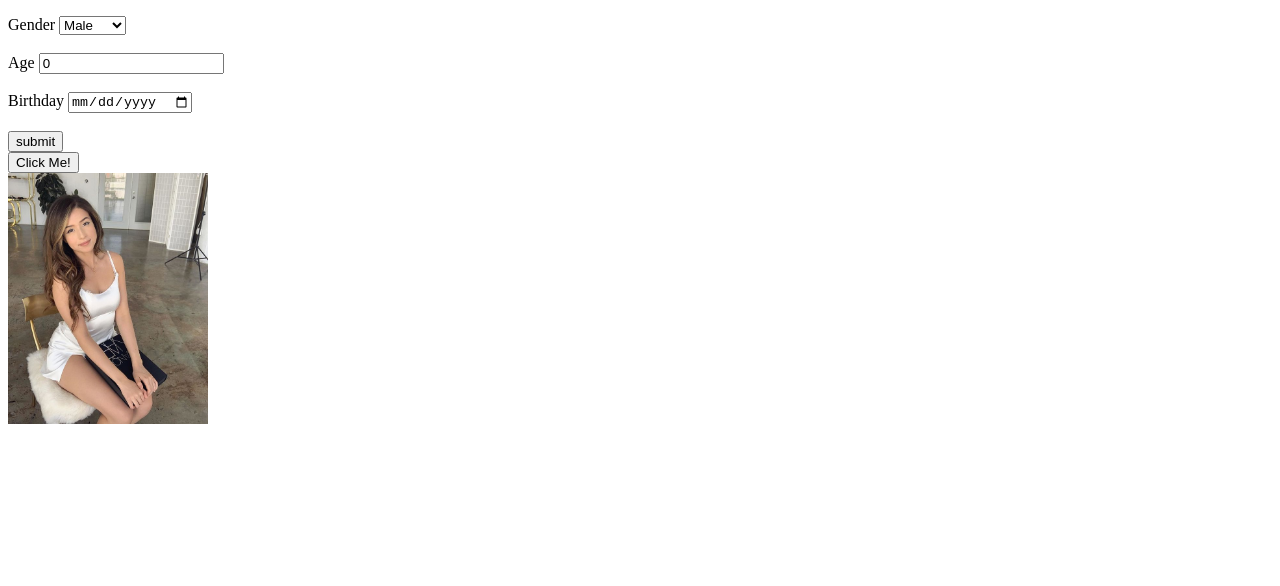
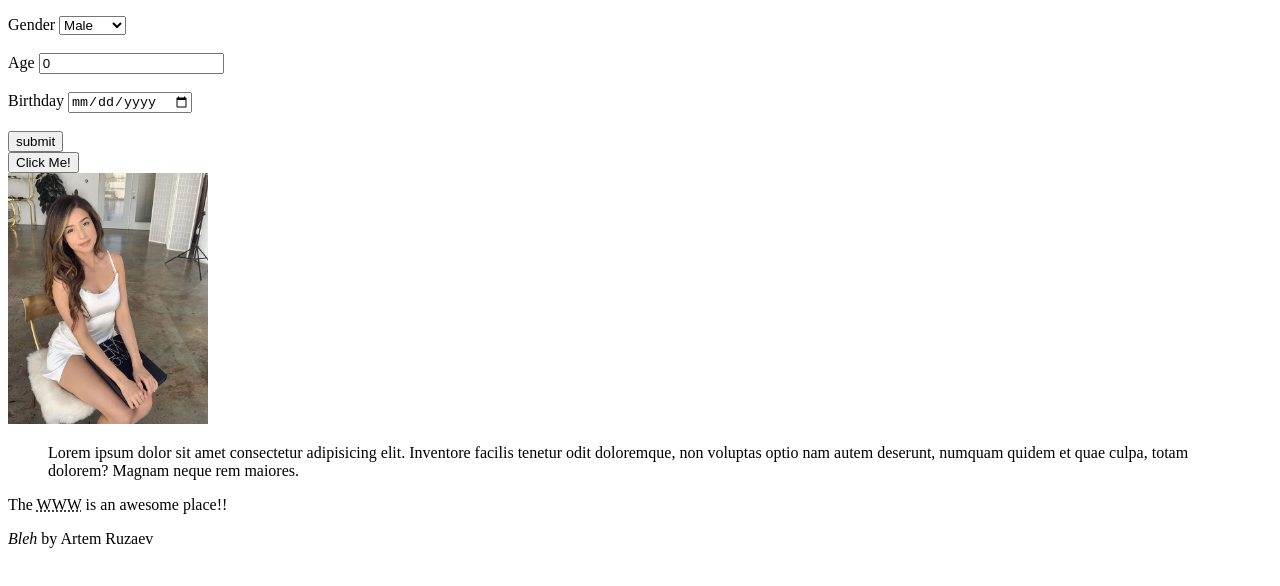
Before and after one commit to aruzaev/playingWithWeb, a plain HTML site: page html/index.html in a window 1280 px wide. Shown: the part 921-1507 px from the top of the page. Drawn offline with Linux system fonts and the light colour scheme.

Commit message:
adds quote functionality

```diff
--- a/html/index.html
+++ b/html/index.html
@@ -121,6 +121,18 @@
             <img src="images/poki.jpg" alt="Pokimane" width="200">
         </a>
 
+        <!-- Quotations -->
+        <blockquote cite="https://google.com">
+            Lorem ipsum dolor sit amet consectetur adipisicing elit.
+            Inventore facilis tenetur odit doloremque, non voluptas
+            optio nam autem deserunt, numquam quidem et quae culpa,
+            totam dolorem? Magnam neque rem maiores.
+        </blockquote>
+
+        <p>The <abbr title="World Wide Web">WWW</abbr> is an awesome place!!</p>
+
+        <p><cite>Bleh</cite> by Artem Ruzaev </p>
+
         <div style="margin-top: 500px"></div>
     </body>
 </html>
```
